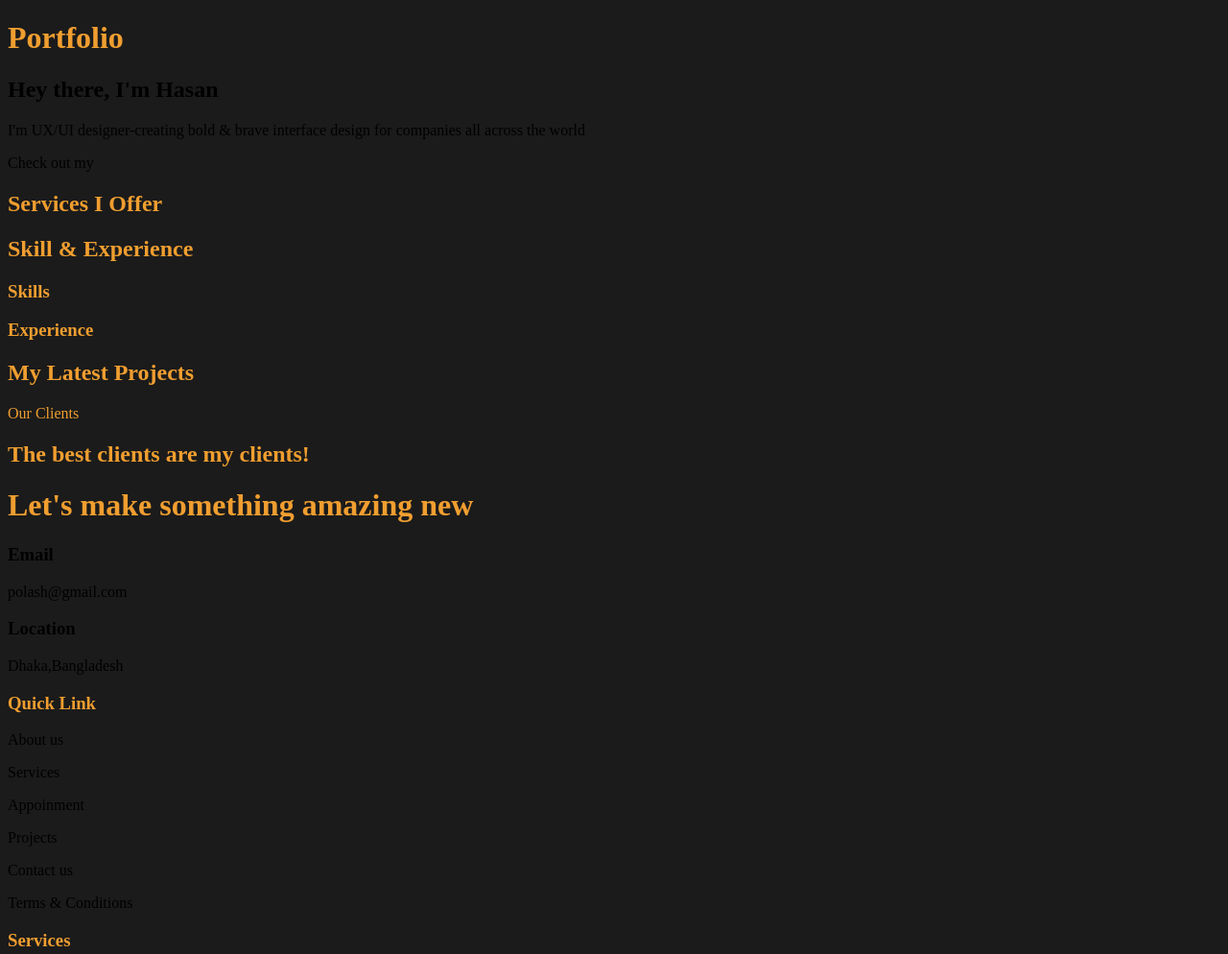
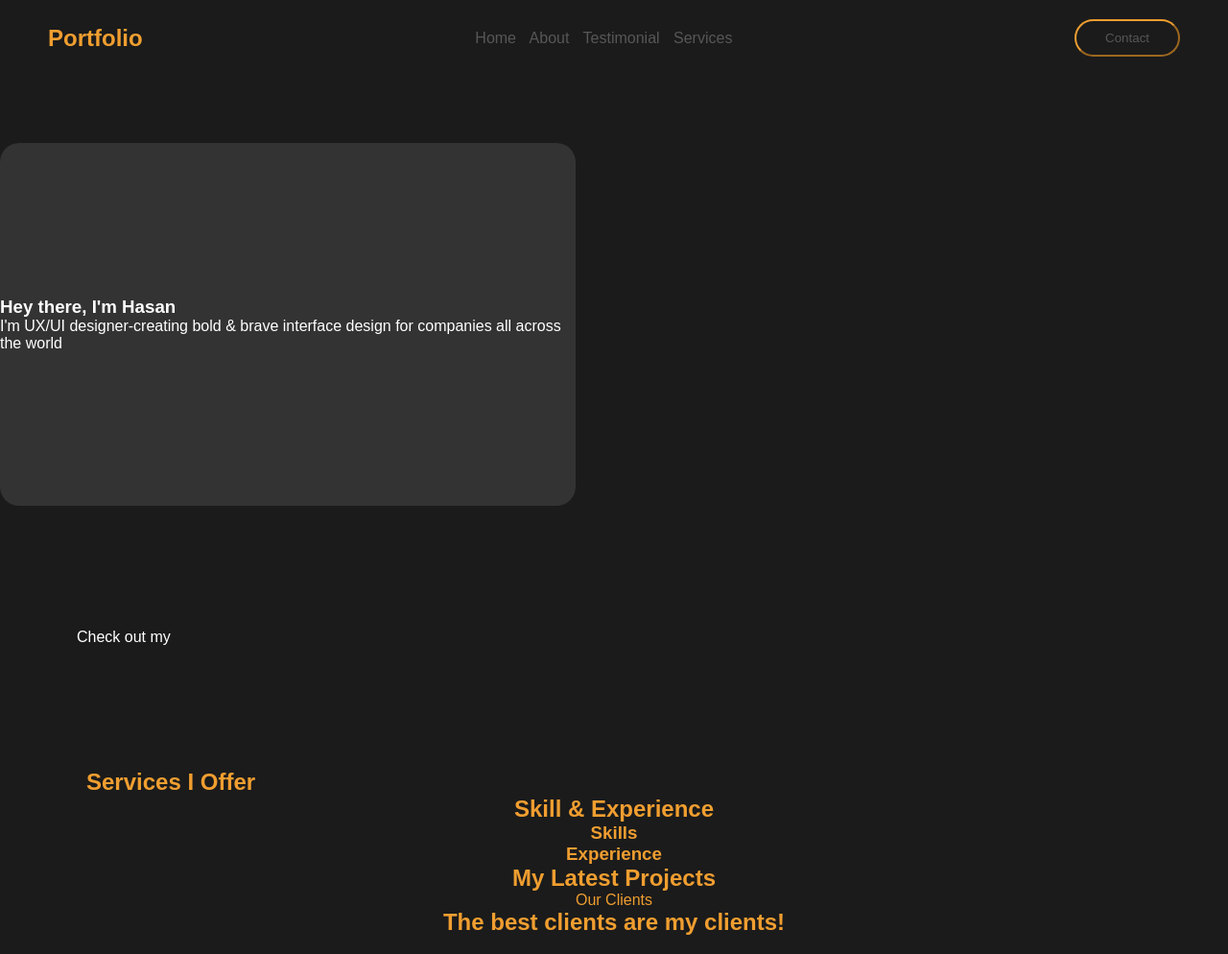
Before and after one commit to santinozc11/Proyecto-web, a plain HTML site: page index.html in a window 1280 px wide. Shown: the top 994 px of the page at 96% size. Drawn offline with Linux system fonts and the light colour scheme.

Commit message:
Cambios en html css (header casi terminado)

```diff
--- a/css/estilos.css
+++ b/css/estilos.css
@@ -1,7 +1,85 @@
+* {
+    margin: 0;
+    padding: 0;
+    box-sizing: border-box;
+}
+
+
 body{
+    font-family: 'Arial', sans-serif;
     background-color: rgb(27,27,27);
+}
+
+header {
+    padding: 20px 50px;
+    text-align: center;
+}
+.header-elements{
+    max-width: 1700px;
+    margin: 0 auto;
+    display: flex;
+    justify-content: space-between;
+    align-items: center;
+}
+
+nav a {
+    top: 10px;
+    width: 100%;
+    padding-right: 10px;
+    color: rgb(87,87,87);
+    text-decoration: none;
+}
+
+nav a:hover{
+    color: rgb(240,158,48);
+}
+
+.contact-button{
+    background-color: rgb(27,27,27);
+    color: rgb(87,87,87);
+    border-color:  rgb(240,158,48);
+    border-radius: 50px;
+    padding: 10px 30px;
+    cursor: pointer;
+}
+
+.contact-button:hover {
+    background-color: rgb(240,158,48);
 }
 
 .title{
     color: rgb(240,158,48);
+    text-align: center;
 }
+
+.titleleft{
+    color: rgb(240,158,48);
+    text-align: left;
+    padding-left: 90px;
+}
+
+.check{
+    color: #fff;
+    text-align: left;
+    padding: 8rem 0;
+    padding-left: 80px;
+
+}
+main {
+    padding: 70px 0px;
+    text-align: center;
+}
+.about {
+    max-width: 600px;
+    border-radius: 20px;
+    background: #333;
+    color: #fff;
+    text-align: left;
+    padding: 10rem 0;
+
+}
+footer {
+    color: #fff;
+    text-align: center;
+    padding: 1rem 0;
+}
--- a/index.html
+++ b/index.html
@@ -3,35 +3,47 @@
 <head>
     <meta charset="UTF-8">
     <meta name="viewport" content="width=device-width, initial-scale=1.0">
-    <title>Portfolio</title>
+    <title>Portfolio personal</title>
     <link rel="stylesheet" href="css/estilos.css">
 </head>
 <body>
     <header>
-        <h1 class="title">Portfolio</h1>
-        <nav></nav>
+        <section class="header-elements">
+            <h2 class="title">Portfolio</h2>
+            <nav>
+                <ul>
+                <a href="#home">Home</a>
+                <a href="#about">About</a>
+                <a href="#testimonial">Testimonial</a>
+                <a href="#services">Services</a>
+                </ul>
+            </nav>
+            <button class="contact-button">Contact</button>
+        </section>
     </header>
     <main>
-        <section>
+        <section id="about" class="about">
+            <section>
+                <h1>Hey there, I'm Hasan</h1>
+                <p>I'm UX/UI designer-creating bold & brave interface design for companies all across the world</p>
+            </section>
 
-            <h1>Hey there, I'm Hasan</h1>
-            <p>I'm UX/UI designer-creating bold & brave interface design for companies all across the world</p>
         </section>
-        <section><p>Check out my</p> </section>
+        <section><p class="check">Check out my</p> </section>
 
-        <section><h1 class="title">Services I Offer</h1></section>
+        <section id="services"><h1 class="titleleft">Services I Offer</h1></section>
         <section><h1 class="title">Skill & Experience</h1>
             <section><h1 class="title">Skills</h1></section>
             <section><h1 class="title">Experience</h1></section>
         </section>
         <section><h1 class="title">My Latest Projects</h1></section>
-        <section>
+        <section id="testimonial">
             <p class="title">Our Clients</p>
             <h1 class="title">The best clients are my clients!</h1>
         </section>
     </main>
     <footer>
-        <h1 class="title">Let's make something amazing new</h1>
+        <h1 class="titleleft">Let's make something amazing new</h1>
         <section><h3>Email</h3>
             <p>polash@gmail.com</p>
         </section>
```
